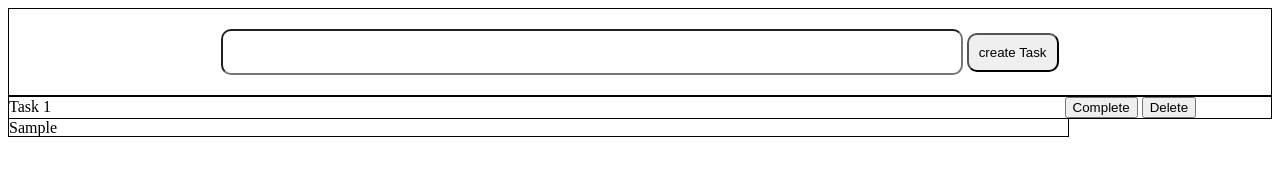
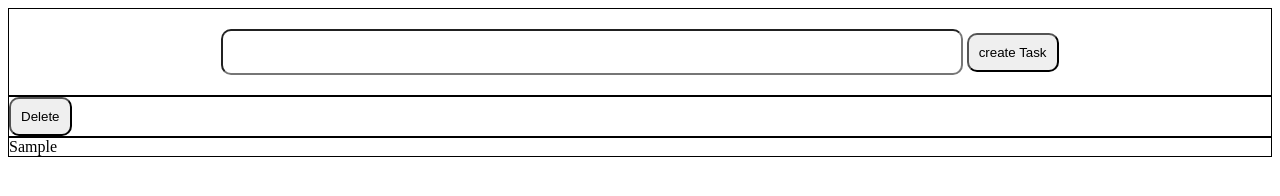
Before and after one commit to Saulzavala976/ToDo, a plain HTML site: page index.html in a window 1280 px wide. Both pictures are taken after typing "Sample" into the empty fields and a click on the button "create Task". Drawn offline with Linux system fonts and the light colour scheme.

Commit message:
i did nothing important

```diff
--- a/index.html
+++ b/index.html
@@ -13,14 +13,12 @@
 
         <div>
             <input type="text" id="newTask">
-            <button id="createTask">create Task</button>
+            <button id="createTask" class="btnActions">create Task</button>
         </div>
     </section>
     <section class="taskList">
         <div class="tasks">
-            <span>Task 1</span>
-            <button>Complete</button>
-            <button>Delete</button>
+
         </div>
     </section>
 </body>
--- a/styles.css
+++ b/styles.css
@@ -19,10 +19,25 @@ input{
 
 }
 
+.btnActions{
+    padding: 10px;
+    border-radius: 10px;
+}
+
+.taskList{
+
+    display: flex;
+    flex-direction: column;
+
+}
+
 .tasks{
     border: solid 1px;
+    display: flex;
+    flex-direction: row;
 }
 
 span{
     padding-right: 80%;
+
 }
--- a/toDo.js
+++ b/toDo.js
@@ -22,7 +22,14 @@ var newDiv = document.createElement("span");
 newDiv.setAttribute('class','tasks');
 newDiv.innerHTML = newTask;
 
+var btnDeleteTask = document.createElement("button");
+btnDeleteTask.setAttribute('class', 'btnActions');
+btnDeleteTask.innerText = 'Delete';
+
+
 taskList.appendChild(newDiv);
+
+taskSpan.appendChild(btnDeleteTask)
 
 }
 
```
